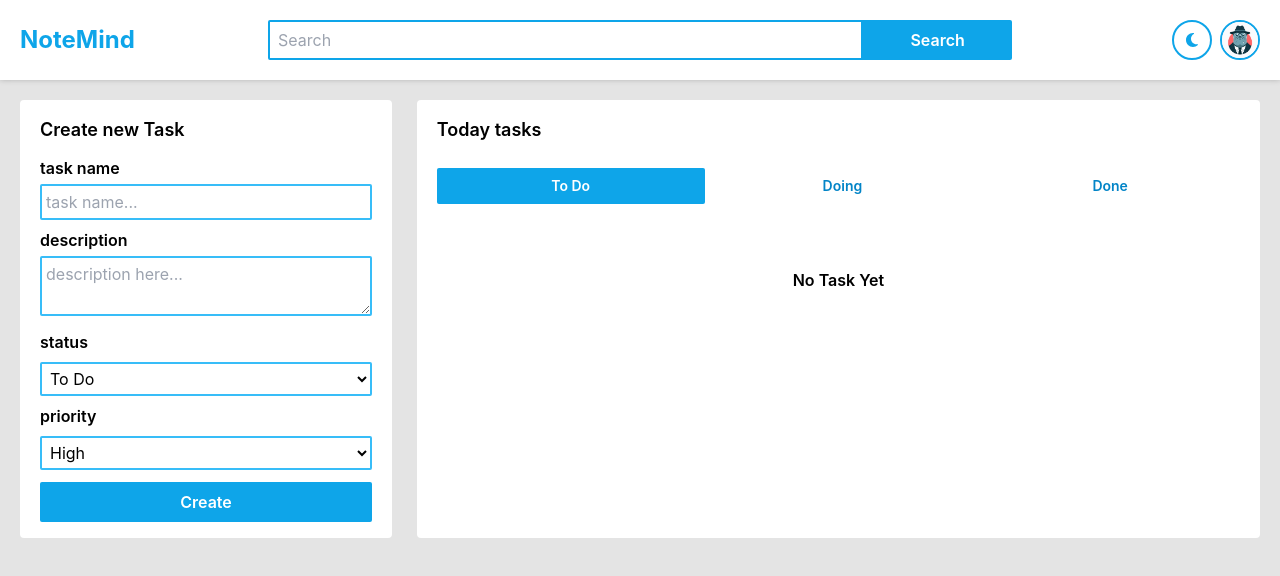
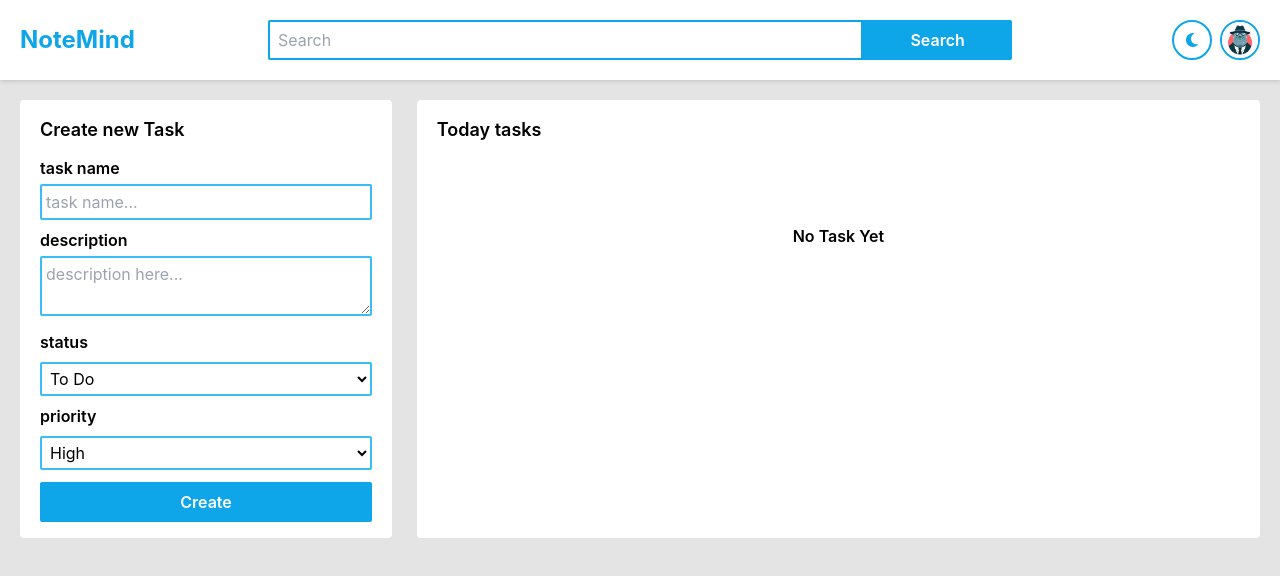
Before and after one commit to KaraniAbdellah/BeFocused_APP, a React (Create React App) app in the folder my_app/: page / in a window 1280 px wide. Shown: the top 576 px of the page. Built offline with nearby package versions, Linux system fonts and the light colour scheme.

Commit message:
add feature for start

```diff
--- a/my_app/src/Card.jsx
+++ b/my_app/src/Card.jsx
@@ -1,18 +1,11 @@
 import React from "react";
 
-// Import Font Awesome
-import { FontAwesomeIcon } from "@fortawesome/react-fontawesome";
-import { faCarOn } from "@fortawesome/free-solid-svg-icons";
-
-export default function Card({
-  darkMode,
-  taskName,
-  description,
-  setTasks,
-  tasks,
-}) {
+export default function Card({ darkMode, taskName, description, setTasks, tasks, taskStarted, setTaskStarted }) {
     const handleStart = (event) => {
         console.log("task will be started");
+        setTaskStarted(true);
+        let TaskStarted = event.target.parentElement.parentElement;
+        TaskStarted.classList.add("taskStarted");
     };
     const handleDelete = (event) => {
         console.log("task will be deleted");
@@ -34,7 +27,8 @@ export default function Card({
         className={`${
                 darkMode ? "dark bg-zinc-800" : ""
             } card bg-gray-100 p-2 rounded-sm lg:col-span-3
-       md:col-span-3 sm:col-span-6 col-span-6`}
+            md:col-span-3 sm:col-span-6 col-span-6`
+        }
         >
         <div
             className={`${
--- a/my_app/src/Main.jsx
+++ b/my_app/src/Main.jsx
@@ -1,28 +1,35 @@
-import React from 'react';
+import React, { useState } from 'react';
 import Card from "./Card";
 
 
 export default function Main({darkMode, tasks, setTasks}) {
+  const [taskStarted, setTaskStarted] = useState(false);
+
   return (
     <main className={`${darkMode ? "dark bg-zinc-700": ""} bg-white inset-shadow-2xs py-4 px-5
       rounded w-[100%] sm:w-[100%] md:w-[100%] lg:w-[68%]`}>
-        <h2 className={`${darkMode ? "dark text-white" : ""} font-semibold text-lg mb-5`}>Today tasks</h2>
-        <ul className="grid grid-cols-6 w-[100%] py-1 navigation mb-5 rounded-lg">
-            <button className="col-span-2 text-center font-semibold
-            rounded-sm py-2 px-4 text-sm bg-sky-500 hover:bg-sky-600 transition-all text-white">To Do</button>
-            <button className={`${darkMode ? "dark hover:bg-zinc-600" : ""} col-span-2 ml-2 text-center font-semibold
-            hover:bg-gray-200 rounded-sm text-sky-600 py-2 px-4 text-sm transition-all`}
-            >Doing</button>
-            <button className={`${darkMode ? "dark hover:bg-zinc-600" : ""} col-span-2 ml-2 text-center font-semibold
-            hover:bg-gray-200 rounded-sm text-sky-600 py-2 px-4 text-sm transition-all`}
-            >Done</button>
-        </ul>
+        <div className="flex justify-between items-center mb-5">
+            <h2 className={`${darkMode ? "dark text-white" : ""} font-semibold text-lg mb-5`}>Today tasks</h2>
+            {taskStarted ? <p className="bg-green-500 p-2 rounded-sm font-semibold">Timer: 25:00 min</p> : ""}
+        </div>
         <div className="cards grid grid-cols-6 gap-3">
           {tasks.length === 0 ?
           <p className={`${darkMode ? "dark text-white": ""} text-center mt-10 col-span-6 font-semibold`}>No Task Yet</p> :
           tasks.map((task, index) =>
-            <Card key={index} tasks={tasks} setTasks={setTasks} darkMode={darkMode} taskName={task.taskName} description={task.description}></Card>)}
+            <Card key={index} taskStarted={taskStarted} setTaskStarted={setTaskStarted} tasks={tasks} setTasks={setTasks} darkMode={darkMode} taskName={task.taskName} description={task.description}></Card>)}
         </div>
     </main>
   )
 }
+
+
+{/* <ul className="grid grid-cols-6 w-[100%] py-1 navigation mb-5 rounded-lg">
+<button className="col-span-2 text-center font-semibold
+rounded-sm py-2 px-4 text-sm bg-sky-500 hover:bg-sky-600 transition-all text-white">To Do</button>
+<button className={`${darkMode ? "dark hover:bg-zinc-600" : ""} col-span-2 ml-2 text-center font-semibold
+hover:bg-gray-200 rounded-sm text-sky-600 py-2 px-4 text-sm transition-all`}
+>Doing</button>
+<button className={`${darkMode ? "dark hover:bg-zinc-600" : ""} col-span-2 ml-2 text-center font-semibold
+hover:bg-gray-200 rounded-sm text-sky-600 py-2 px-4 text-sm transition-all`}
+>Done</button>
+</ul> */}
--- a/my_app/src/global.css
+++ b/my_app/src/global.css
@@ -20,3 +20,7 @@ header.light_mode {
 .wrongInputs {
     border: 2px solid #c92e26 !important;
 }
+
+.taskStarted {
+    border: 2px solid rgb(53, 156, 53);
+}
```
Lines whose indentation alone changed are shown as unchanged.
